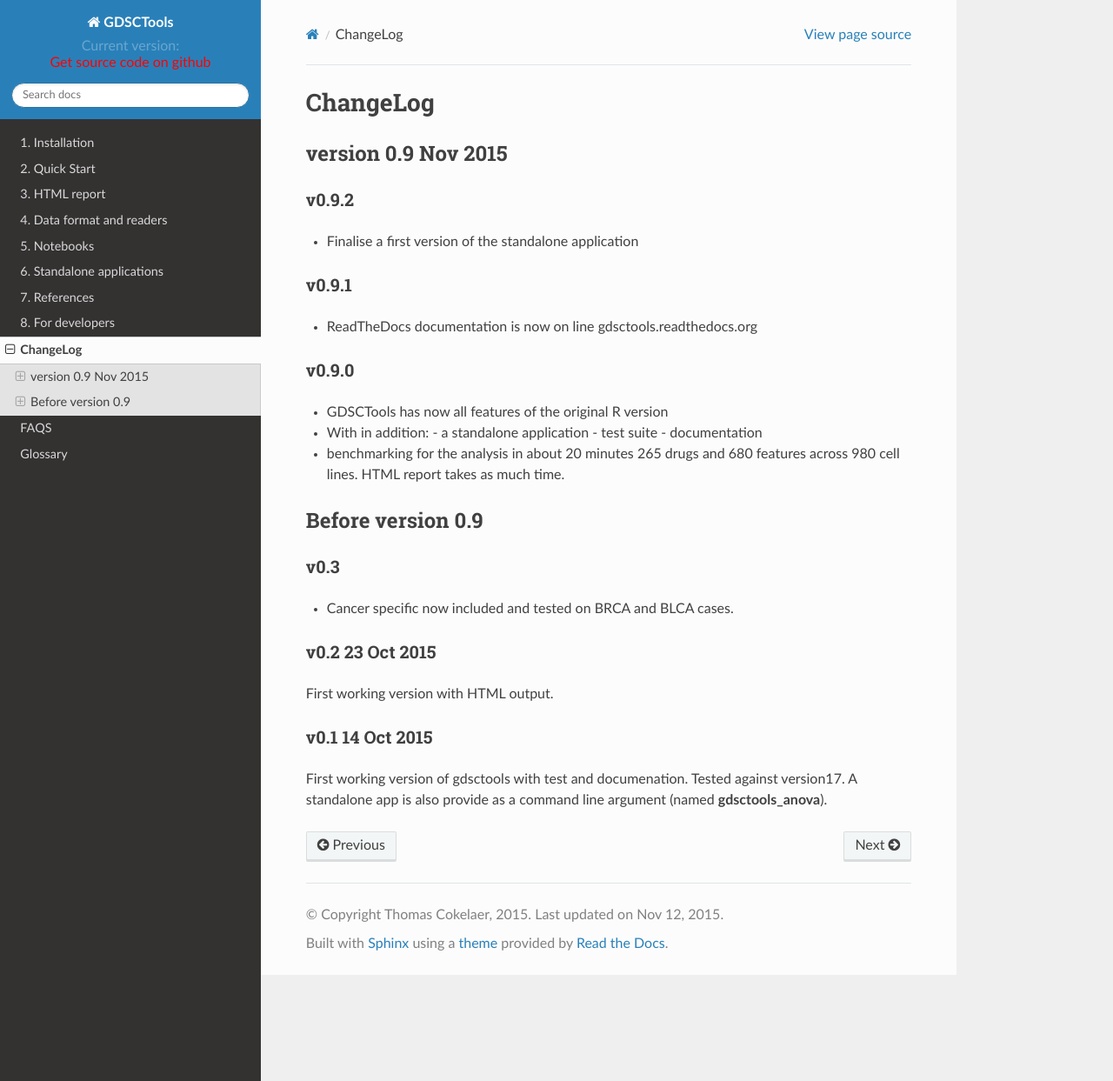
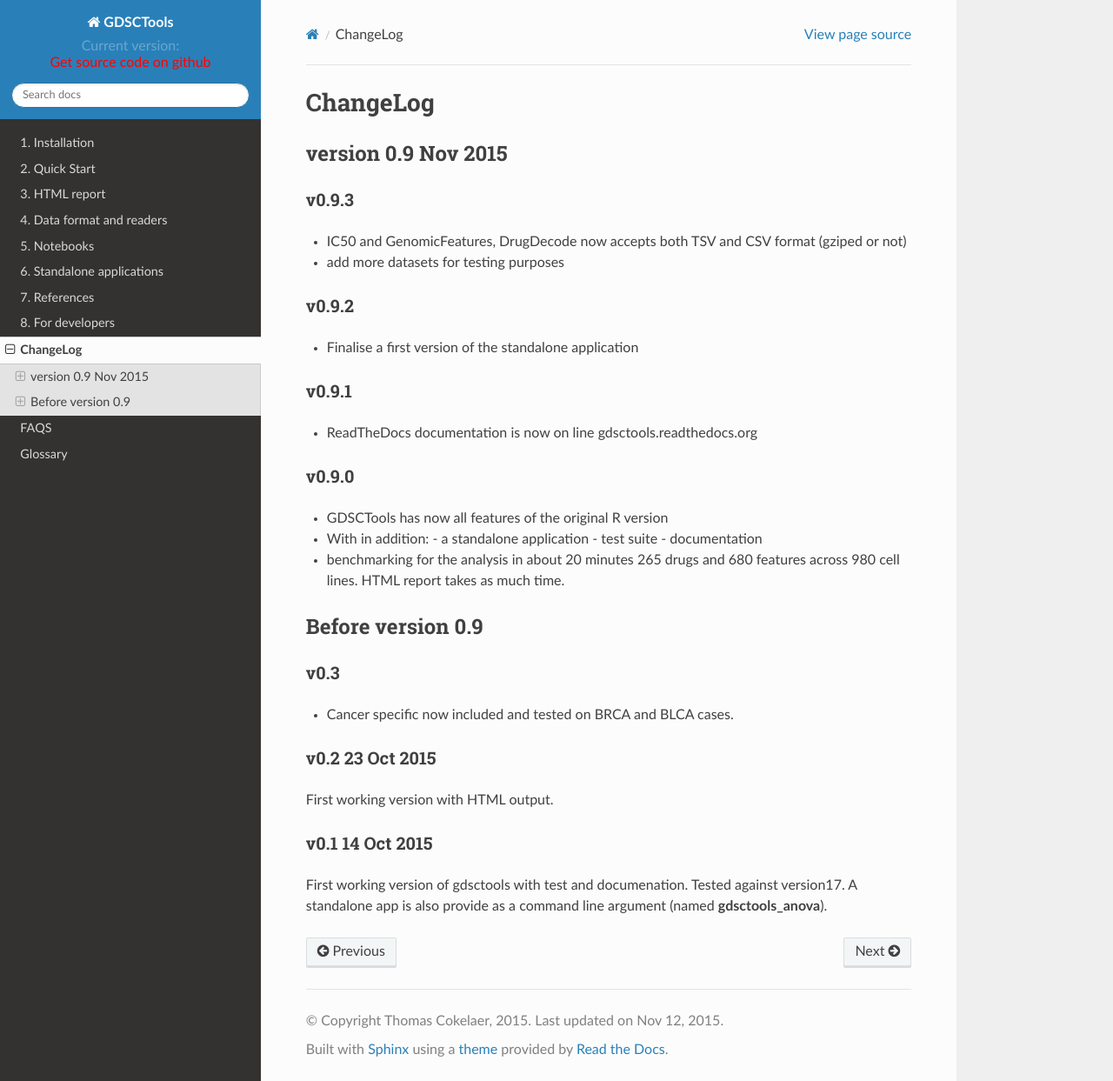
Before and after one commit to CancerRxGene/gdsctools, a Sphinx documentation site: the page built from doc/source/ChangeLog.rst, in a window 1280 px wide and 1243 px high. Shown: the whole window at 87% size. Built offline with Sphinx 7.4.7 and the Read the Docs theme 2.0.0, drawn with Linux system fonts in a browser that asks for light colours; formulas are drawn with MathJax 3; the version number could not be read and is left out.

Commit message:
update doc.

```diff
--- a/doc/source/ChangeLog.rst
+++ b/doc/source/ChangeLog.rst
@@ -3,6 +3,12 @@ ChangeLog
 
 version 0.9 Nov 2015
 --------------------------
+v0.9.3
+~~~~~~~~~~~
+- IC50 and GenomicFeatures, DrugDecode now accepts both TSV and CSV format
+  (gziped or not)
+- add more datasets for testing purposes
+
 
 v0.9.2
 ~~~~~~~~~~~~~~~~
--- a/doc/source/conf.py
+++ b/doc/source/conf.py
@@ -131,7 +131,6 @@ pygments_style = 'sphinx'
 
 # A list of ignored prefixes for module index sorting.
 modindex_common_prefix = ["gdsctools."]
-
 
 # -- Options for HTML output ---------------------------------------------------
 
```
Also changed, not shown: doc/source/data.rst (+9 -0 lines).
